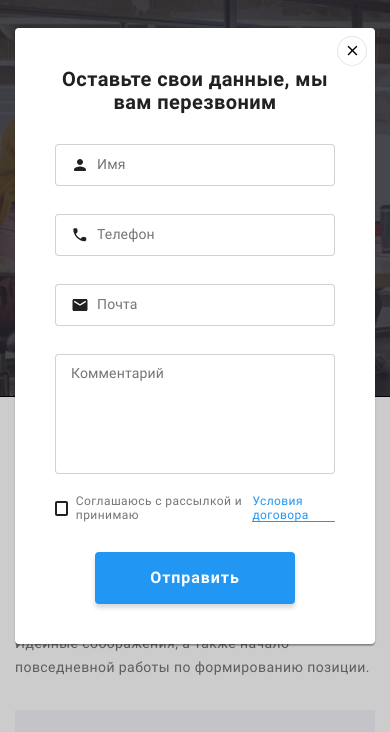
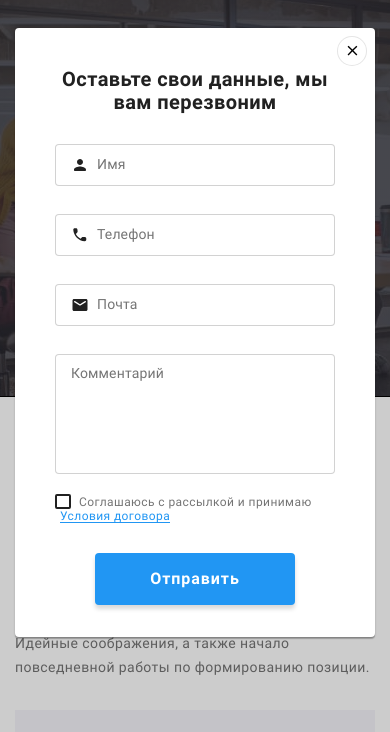
Before and after one commit to AlinaBovdyr/goit-markup-hw-08, a plain HTML site: page index.html in a window 390 px wide. Both pictures are taken after a click on the button "Заказать услугу". Shown: the part 65-797 px from the top of the page. Drawn offline with Linux system fonts and the light colour scheme; a web font is replaced by a local one.

Commit message:
Фиксит модалку

```diff
--- a/index.html
+++ b/index.html
@@ -542,12 +542,12 @@
             <label class="checkbox-field">
               <div class="focus-box">
                 <input class="checkbox" type="checkbox" name="checkbox" />
-                <span class="checkbox-label"
-                  >Соглашаюсь с рассылкой и принимаю
-                  </span
-                >
+                <span class="checkbox-label">
+                  Соглашаюсь с рассылкой и принимаю
+                  <a class="link-agreement" href="">Условия договора</a>
+                </span>
               </div>
-              <a class="link-agreement" href="">Условия договора</a>
+
             </label>
 
             <button class="btn" type="submit">Отправить</button>
--- a/sass/components/_forms.scss
+++ b/sass/components/_forms.scss
@@ -93,8 +93,9 @@
 
     font-size: 12px;
     line-height: 1.17;
+    cursor: pointer;
 
-    @media screen and (min-width: $tablet) {
+    @media screen and (min-width: $mobile) {
         white-space: nowrap;
     }
 
@@ -109,8 +110,7 @@
 }
 
 .checkbox-label {
-    @include flexCenter;
-
+    @include flexCenter(flex, start);
 
     &::before {
         content: '';
@@ -122,6 +122,10 @@
 
         border: 2px solid $title-color;
         border-radius: 2px;
+    }
+
+    @media screen and (max-width: 479px) {
+        flex-wrap: wrap;
     }
 }
 
--- a/sass/components/_modal.scss
+++ b/sass/components/_modal.scss
@@ -16,12 +16,16 @@
         opacity: 0;
         pointer-events: none;
     }
+
+    @media screen and (min-width: $mobile) {
+        padding: 0;
+    }
 }
 
 .backdrop.is-hidden .modal {
     transform: scale(0.9);
 
-    @media screen and (min-width: $tablet) {
+    @media screen and (min-width: $mobile) {
         transform: translate(-50%, -50%) scale(0.9);
     }
 }
@@ -29,6 +33,8 @@
 .modal {
     position: relative;
     padding: 40px;
+    max-height: 609px;
+    max-width: 450px;
 
     background-color: $contrast-color;
     box-shadow: 0px 2px 1px rgba(0, 0, 0, 0.2), 0px 1px 1px rgba(0, 0, 0, 0.14),
@@ -38,13 +44,13 @@
     transform: scale(1);
     transition: transform 250ms $timing-function;
 
-    @media screen and (min-width: $tablet) {
+    @media screen and (min-width: $mobile) {
         position: absolute;
         top: 50%;
         left: 50%;
         transform: translate(-50%, -50%) scale(1);
-        height: 609px;
-        width: 450px;
+        min-height: 609px;
+        min-width: 450px;
 
         transition: transform 250ms $timing-function;
     }
```
Also changed, not shown: css/main.css, css/main.min.css, 2 other files.
